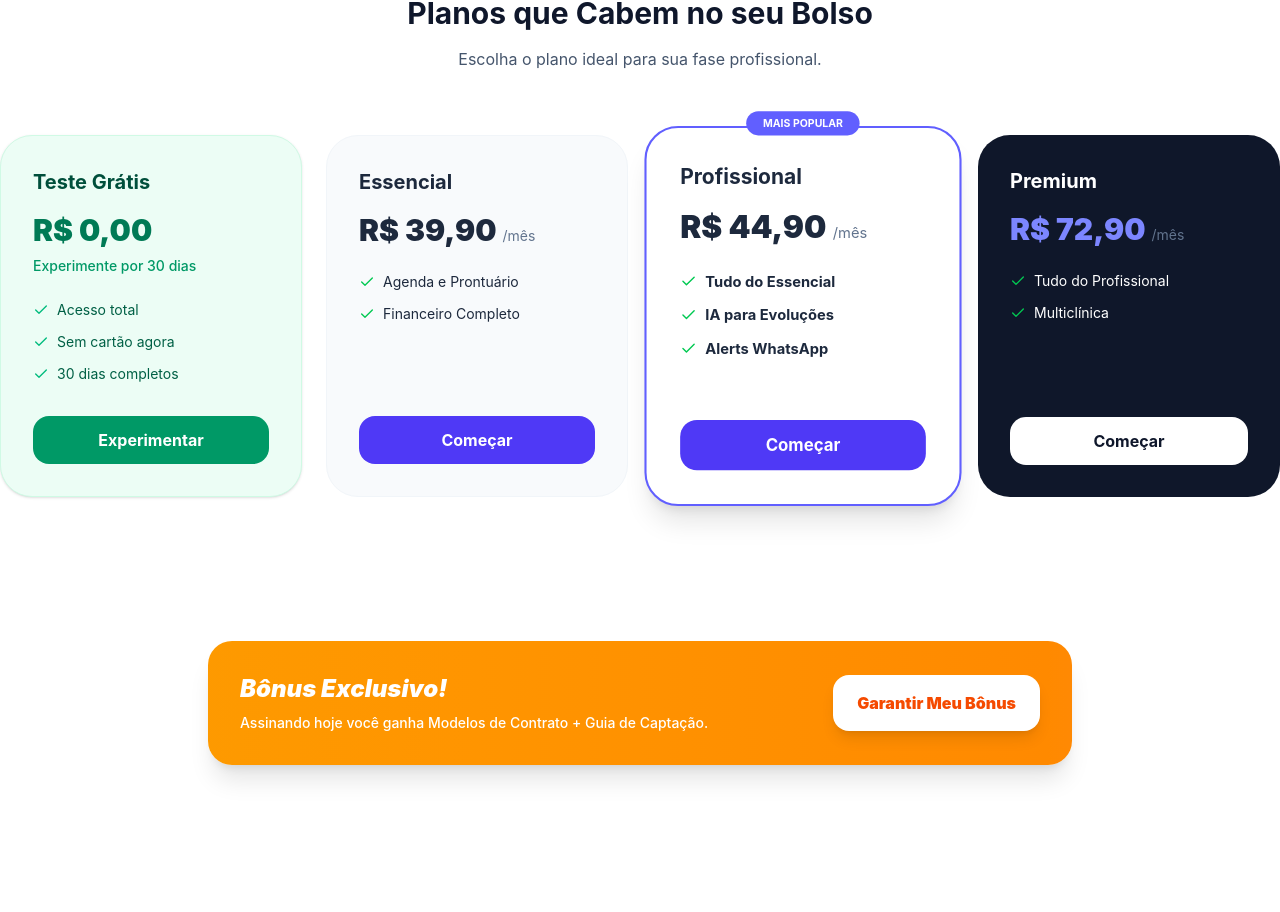
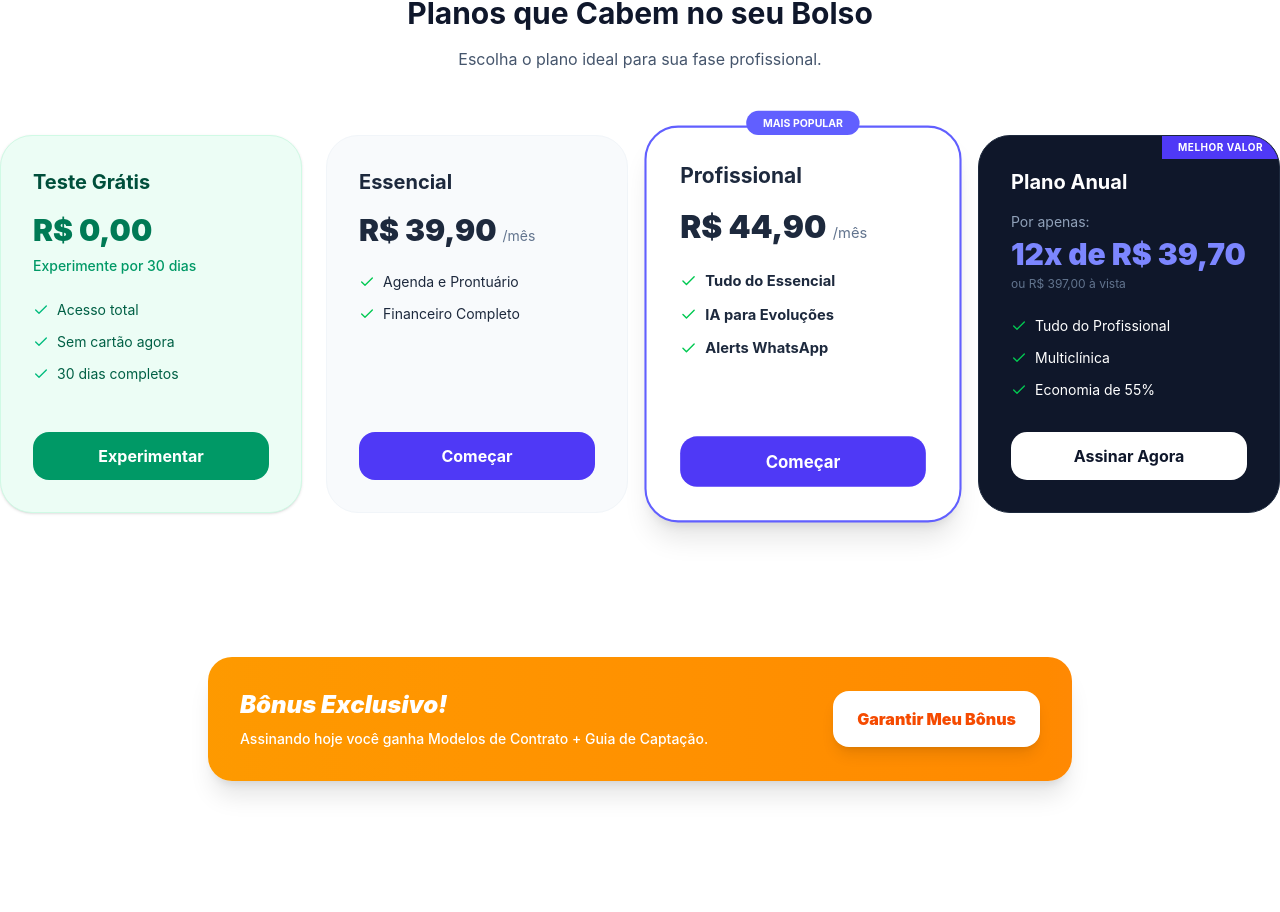
Before and after one commit to jeffersomlimainf-eng/mindcare-os, a React (Vite) app: page /vendas in a window 1280 px wide. Shown: the part 3005-3917 px from the top of the page. Built offline with nearby package versions, Linux system fonts and the light colour scheme; no server answers; the database is empty.

Commit message:
feat: atualizar plano premium para anual (R$ 397)

```diff
--- a/src/pages/Vendas.jsx
+++ b/src/pages/Vendas.jsx
@@ -288,15 +288,21 @@ export default function Vendas() {
               <a href="https://sun.eduzz.com/G96RKK6QW1" className="bg-indigo-600 text-white py-3 rounded-2xl font-bold text-center">Começar</a>
             </div>
 
-            {/* Premium */}
-            <div className="bg-[#0f172a] p-8 rounded-[32px] text-white flex flex-col">
-              <h3 className="text-xl font-bold mb-4">Premium</h3>
-              <div className="text-3xl font-black mb-6 text-indigo-400">R$ 72,90 <span className="text-sm font-normal text-slate-500">/mês</span></div>
+            {/* Premium / Annual */}
+            <div className="bg-[#0f172a] p-8 rounded-[32px] text-white flex flex-col relative overflow-hidden border border-slate-800">
+              <div className="absolute top-0 right-0 bg-indigo-600 px-4 py-1 text-[10px] font-bold uppercase tracking-wider">Melhor Valor</div>
+              <h3 className="text-xl font-bold mb-4">Plano Anual</h3>
+              <div className="mb-6">
+                <div className="text-sm text-slate-400 mb-1">Por apenas:</div>
+                <div className="text-3xl font-black text-indigo-400">12x de R$ 39,70</div>
+                <div className="text-xs text-slate-500 mt-1">ou R$ 397,00 à vista</div>
+              </div>
               <ul className="space-y-3 mb-8 flex-grow">
                 <li className="text-sm flex items-center gap-2"><Check size={16} className="text-green-500"/> Tudo do Profissional</li>
                 <li className="text-sm flex items-center gap-2"><Check size={16} className="text-green-500"/> Multiclínica</li>
+                <li className="text-sm flex items-center gap-2"><Check size={16} className="text-green-500"/> Economia de 55%</li>
               </ul>
-              <a href="https://sun.eduzz.com/89AXVVGG0D" className="bg-white text-slate-900 py-3 rounded-2xl font-bold text-center">Começar</a>
+              <a href="https://sun.eduzz.com/89AXVVGG0D" className="bg-white text-slate-900 py-3 rounded-2xl font-bold text-center hover:bg-slate-100 transition-colors">Assinar Agora</a>
             </div>
           </div>
         </section>
```
